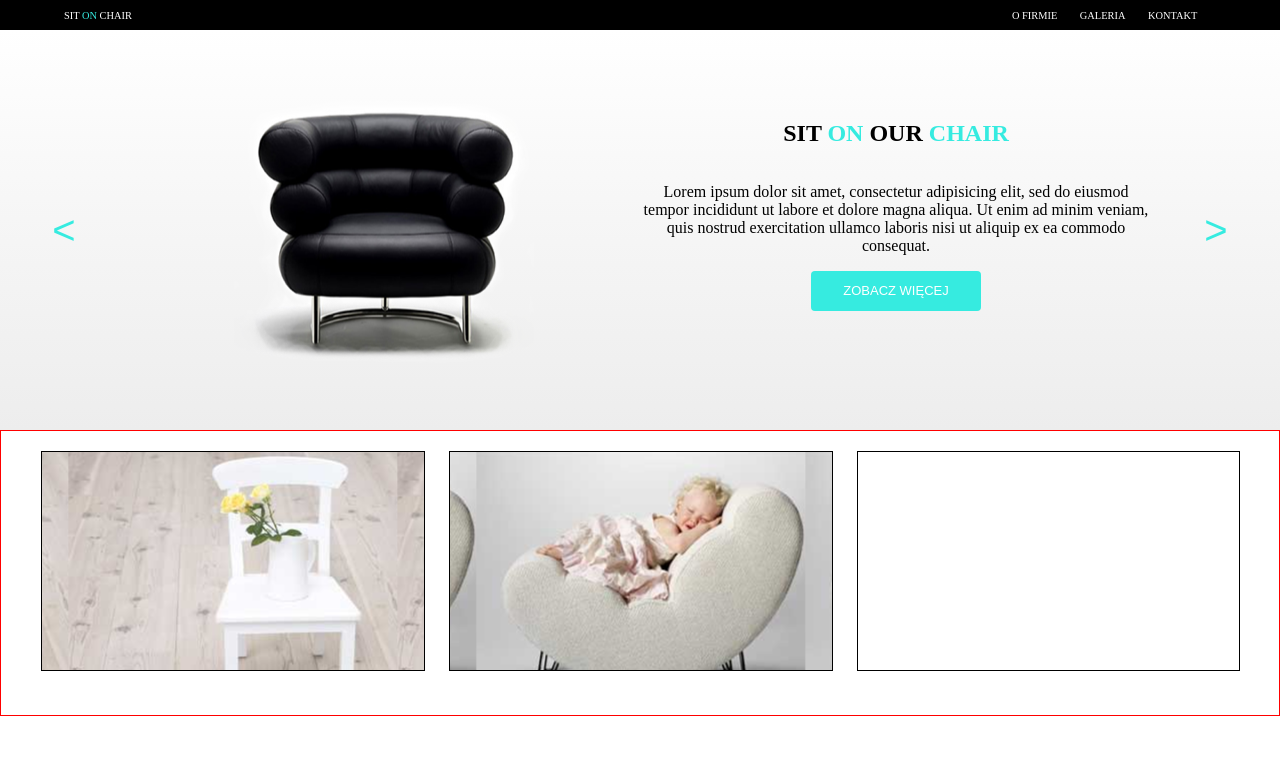
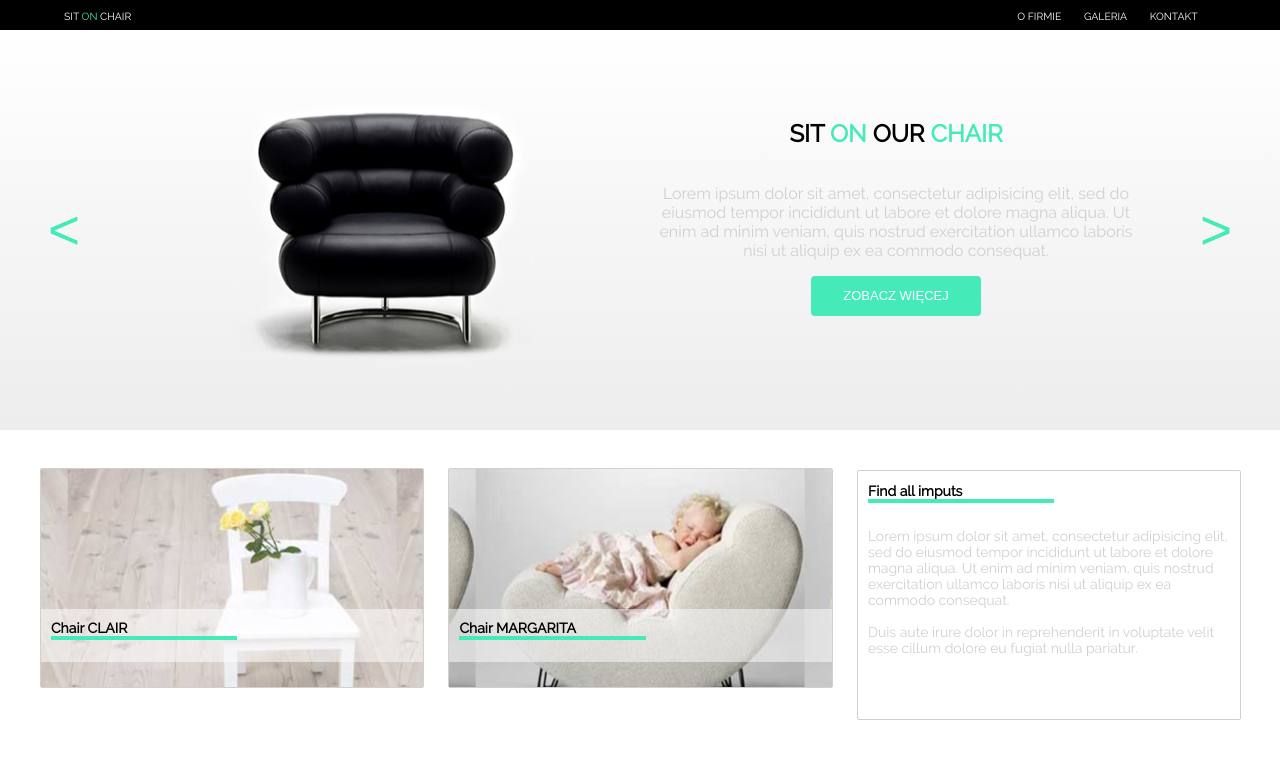
Before and after one commit to wcelmer/SitOnChair, a plain HTML site: page index.html in a window 1280 px wide. Drawn offline with Linux system fonts and the light colour scheme.

Commit message:
gallery zakończone

```diff
--- a/css/style.css
+++ b/css/style.css
@@ -7,9 +7,17 @@
 }
 
 body {
-  font-family: PT sans;
+  font-family: ralewayregular;
   margin: 0;
   padding: 0;
+}
+@font-face {
+    font-family: 'ralewayregular';
+    src: url('../fonts/raleway-regular-webfont.woff2') format('woff2'),
+         url('../fonts/raleway-regular-webfont.woff') format('woff');
+    font-weight: normal;
+    font-style: normal;
+
 }
 .container {
   width: 100%;
@@ -58,7 +66,7 @@ header {
 *Main
 */
 .color {
-  color: #36ebe0;
+  color: rgb(68,234,183);
 }
 
 /**
@@ -89,13 +97,18 @@ height: 400px;
   position: absolute;
   top: 30px;
   padding-top: 70px;
+  padding-right: 15px;
+  padding-left: 15px;
+  color: rgb(208,208,208);
 }
 .box-right>h1{
   text-transform: uppercase;
+  color: black;
 }
 .description .left>button, .description .right>button{
   height: 100px;
-  font-size: 40px;
+  font-size: 55px;
+  font-weight: 200;
   border: none;
   background: transparent;
   margin-top: 150px;
@@ -104,7 +117,7 @@ height: 400px;
   height: 40px;
   width: 170px;
   color: white;
-  background-color:#36ebe0;
+  background-color:rgb(68,234,183);
   border: none;
   text-transform: uppercase;
   font-size: 13px;
@@ -115,23 +128,47 @@ height: 400px;
 *Gallery
 */
 .gallery .layout-3-col {
-  border: 1px solid red;
   padding: 20px;
   padding-bottom: 40px;
 }
 .gallery .layout-3-col .column {
-  border: 1px solid black;
-  height: 220px;
+  border: 1px solid rgb(208,208,208);
+  border-radius: 2px;
   margin-left: 20px;
 }
 .gallery_1 {
   background-image: url(../images/box1_img.jpg);
   background-position: center;
+  height: 220px;
 }
 .gallery_2 {
   background-image: url(../images/box2_img.jpg);
   background-position: center;
+  height: 220px;
 }
 .gallery_3 {
-  height: 300px;
+  height: 250px;
+  color: rgb(208,208,208);
+  font-size: 14px;
+  position: relative;
+  top: 20px;
 }
+.gallery .blur {
+  padding-bottom: 10px;
+  background-color: rgba(255, 255, 255, 0.5);
+  margin-top: 140px;
+}
+.gallery .move_left {
+  padding-left: 10px;
+}
+.gallery .floatfix:after {
+  content:'';
+  display:block;
+  clear:both;
+}
+.gallery .column h1{
+  font-size: 14px;
+  color: black;
+  border-bottom: 4px solid rgb(68,234,183);
+  width: 50%;
+}
--- a/index.html
+++ b/index.html
@@ -43,12 +43,23 @@
   </section>
   <section class="gallery">
     <div class="container">
-      <div class="row layout-3-col">
+      <div class="row layout-3-col floatfix">
         <div class="column gallery_1">
+          <div class="blur move_left">
+            <h1>Chair CLAIR</h1>
+          </div>
         </div>
         <div class="column gallery_2">
+          <div class="blur move_left">
+            <h1>Chair MARGARITA</h1>
+          </div>
         </div>
         <div class="column gallery_3">
+          <div class="move_left">
+            <h1>Find all imputs</h1>
+            <p>Lorem ipsum dolor sit amet, consectetur adipisicing elit, sed do eiusmod tempor incididunt ut labore et dolore magna aliqua. Ut enim ad minim veniam, quis nostrud exercitation ullamco laboris nisi ut aliquip ex ea commodo consequat.<br> <br> Duis aute irure dolor in reprehenderit in voluptate velit esse cillum dolore eu fugiat nulla pariatur.
+            </p>
+        </div>
         </div>
     </div>
   </section>
```
Also changed, not shown: fonts/raleway-regular-webfont.woff (added), fonts/raleway-regular-webfont.woff2 (added), 1 other file.
